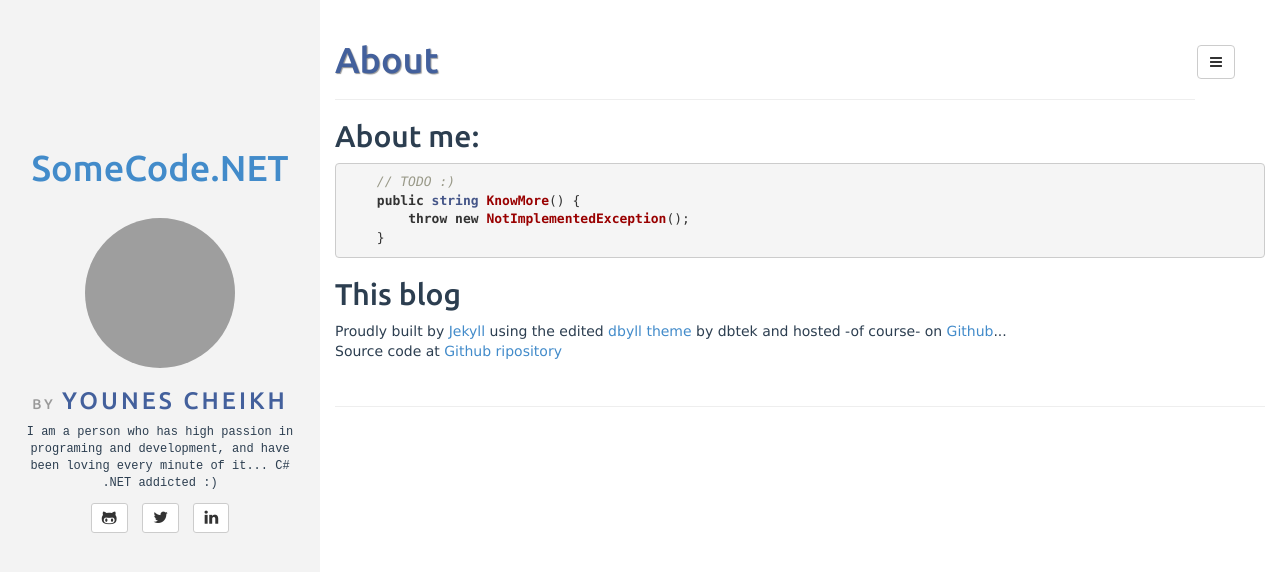
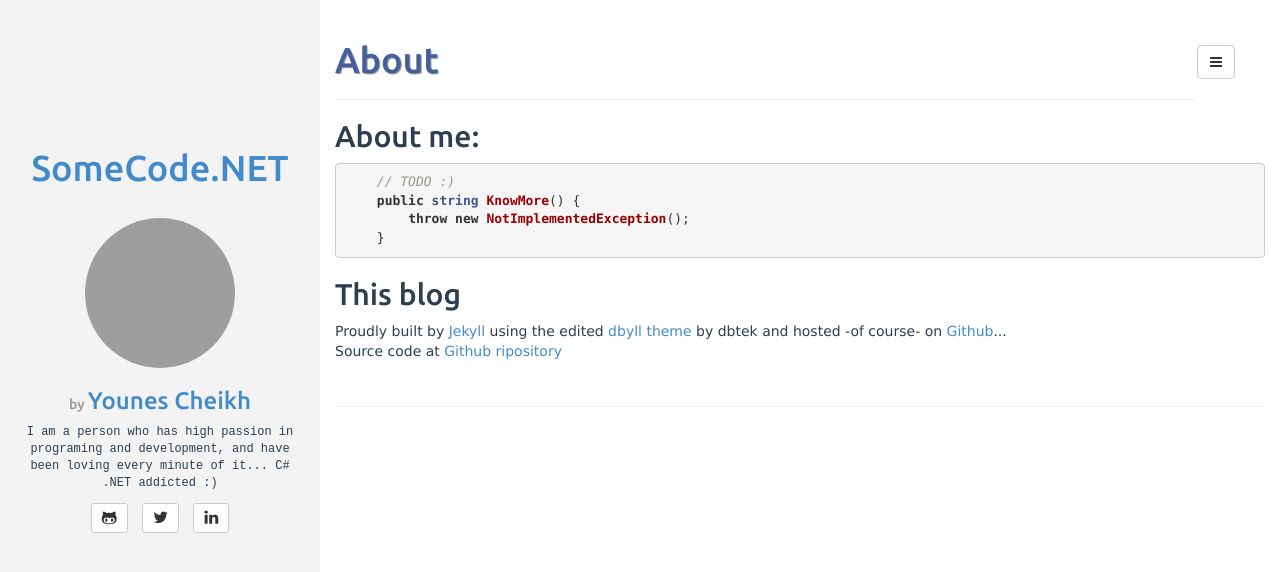
Before and after one commit to cyounes/cyounes.github.io, a Jekyll site: the page built from about.md, in a window 1280 px wide. Shown: the top 572 px of the page. Built offline with Jekyll 4.4.1, drawn with Linux system fonts in a browser that asks for light colours; grey boxes are pictures that could not be loaded.

Commit message:
Update sidebar.html

```diff
--- a/_includes/sidebar.html
+++ b/_includes/sidebar.html
@@ -6,7 +6,7 @@
 		<!-- <img src="{{ site.ImagesFolder}}/Younes_Cheikh_Blog.jpg" class="img-circle" /> -->
 		<img src="//www.gravatar.com/avatar/{{site.author.email_md5}}?s=150" class="img-circle" />
 	</a>
-	<h3 class="title">
+	<h3>
 		<small>by </small><a href="{{ site.BASE_PATH }}/about.html">{{ site.author.name }}</a>
     </h3>
 </header>
```
